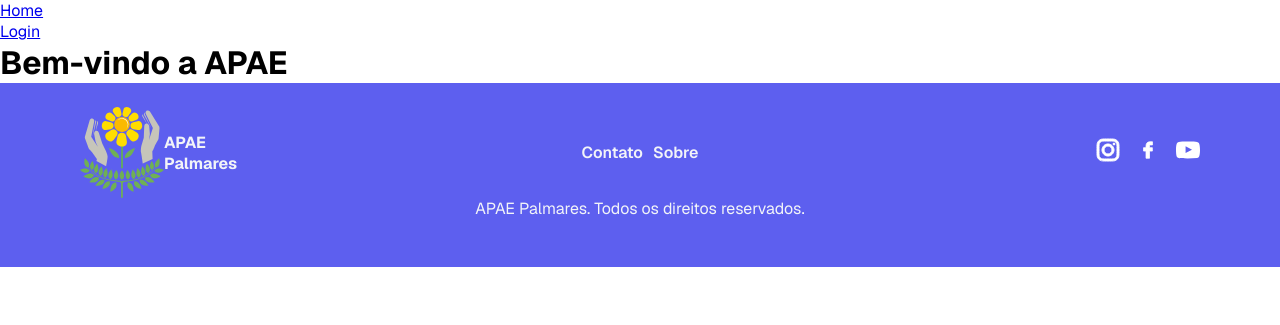
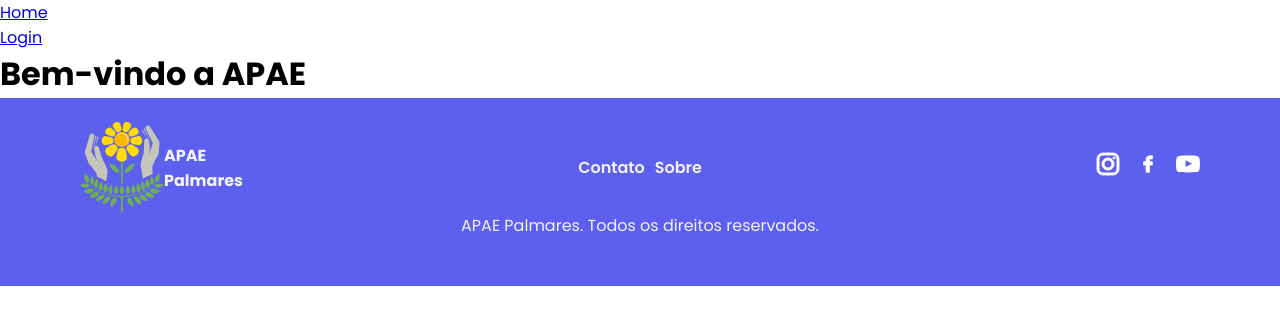
Before and after one commit to nadhon/APae, a Flask app: page / in a window 1280 px wide. Shown: the top 325 px of the page. Run offline with Flask 2, Linux system fonts and the light colour scheme.

Commit message:
altera fonte do site

```diff
--- a/static/css/base.css
+++ b/static/css/base.css
@@ -1,10 +1,10 @@
-@import url('https://fonts.googleapis.com/css2?family=Geist:wght@100..900&family=Inter:ital,opsz,wght@0,14..32,100..900;1,14..32,100..900&display=swap');
+@import url('https://fonts.googleapis.com/css2?family=Geist:wght@100..900&family=Inter:ital,opsz,wght@0,14..32,100..900;1,14..32,100..900&family=Poppins:ital,wght@0,100;0,200;0,300;0,400;0,500;0,600;0,700;0,800;0,900;1,100;1,200;1,300;1,400;1,500;1,600;1,700;1,800;1,900&display=swap');
 @import url('https://fonts.googleapis.com/css2?family=Material+Symbols+Rounded');
 
 :root, * {
     padding: 0;
     margin: 0;
-    font-family: 'Geist', 'Gill Sans', 'Gill Sans MT', Calibri, 'Trebuchet MS', sans-serif;
+    font-family: 'Poppins', 'Geist', 'Gill Sans', 'Gill Sans MT', Calibri, 'Trebuchet MS', sans-serif;
 
     --preto: #1E1E1E;
     --branco: #F2F4F8;
```
